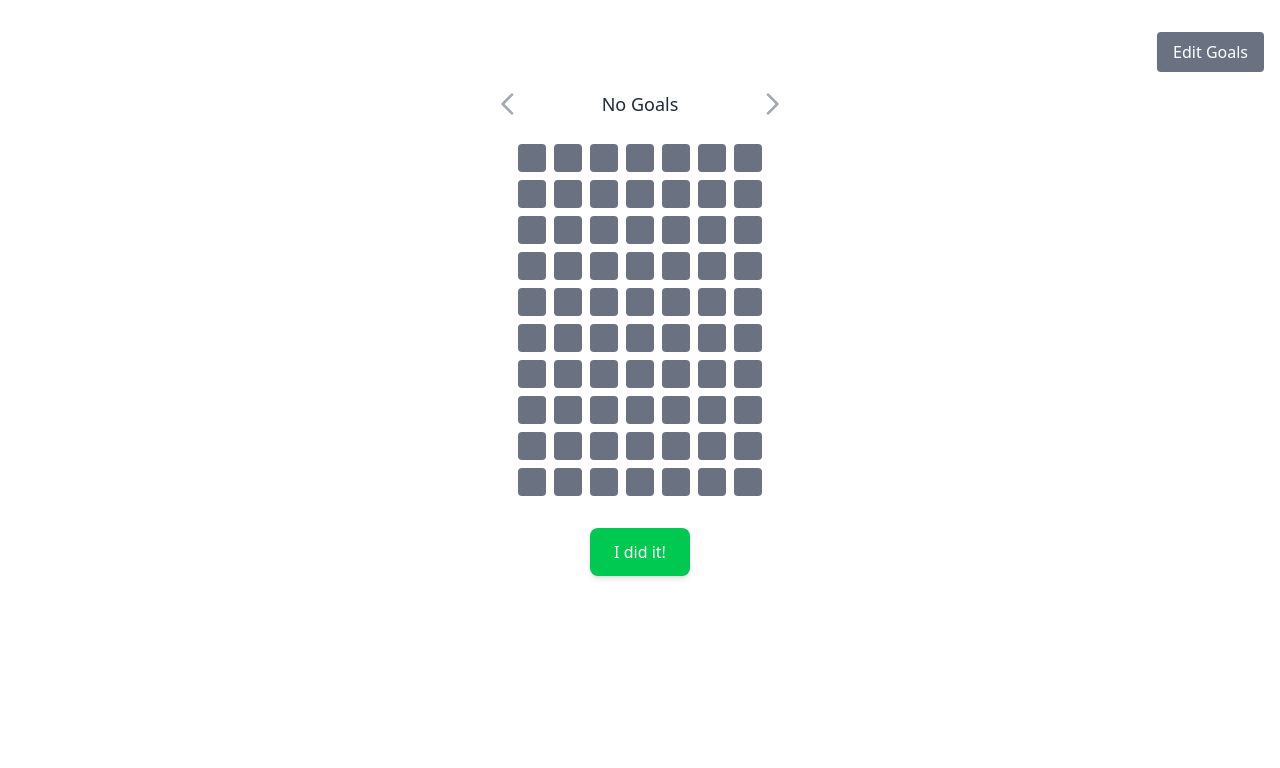
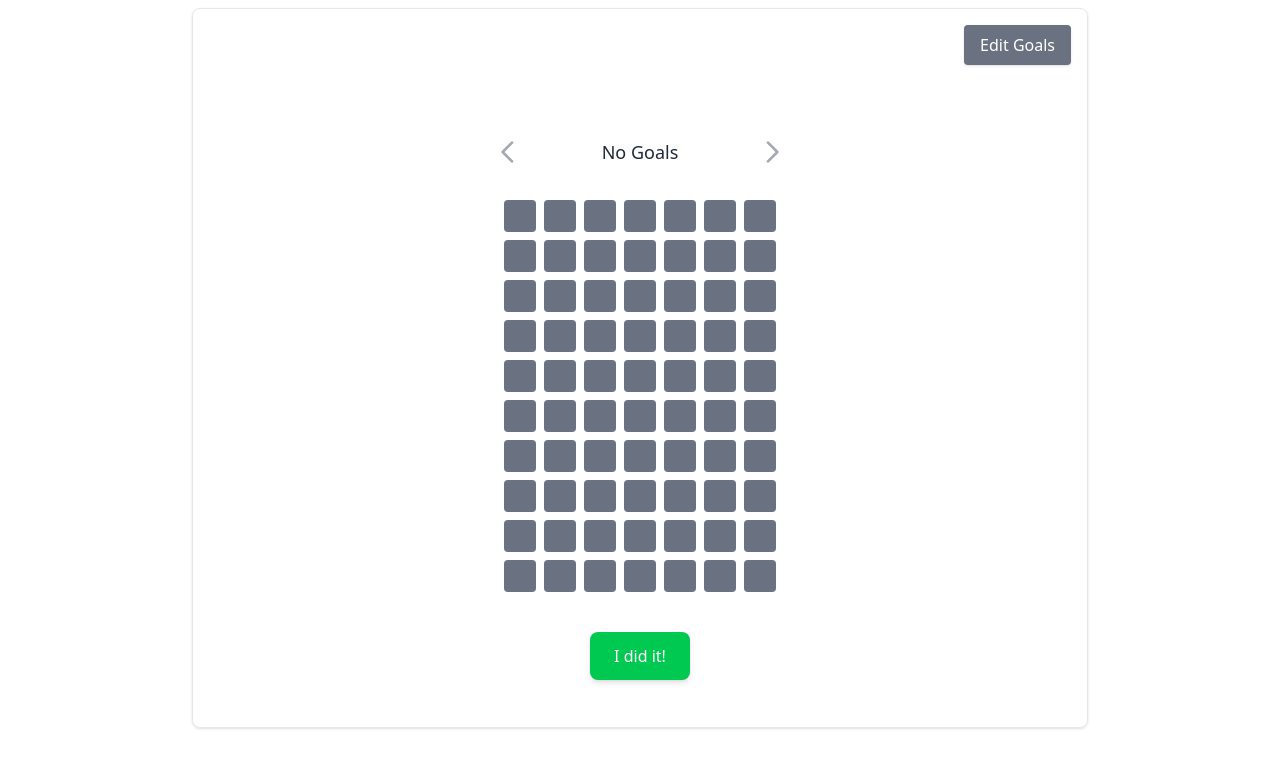
Before and after one commit to andydmort/habit-grid, a Vue app: page / in a window 1280 px wide. Shown: the top 768 px of the page. Built offline with nearby package versions, Linux system fonts and the light colour scheme.

Commit message:
feat: Added some better styling.

```diff
--- a/src/App.vue
+++ b/src/App.vue
@@ -68,14 +68,17 @@ onMounted(async () => {
 </script>
 
 <template>
-  <div class="flex flex-col items-center p-4">
+  <div class="flex flex-col items-center p-4 max-w-4xl mx-auto my-2 border border-gray-200 rounded-lg shadow-sm min-h-[90vh] w-[95%] sm:w-[90%]">
+    <div class="w-full flex justify-end mb-6">
       <button
-      class="mt-4 px-4 py-2 bg-gray-500 text-white rounded self-end"
+        class="px-4 py-2 bg-gray-500 text-white rounded hover:bg-gray-600 transition-colors shadow-sm"
         @click="showCreateGoalModal = true"
       >
         Edit Goals
       </button>
+    </div>
 
+    <div class="flex-1 flex flex-col items-center justify-center gap-4">
       <GoalSelector
         class="py-4"
         :goals="goals.map(g=>g.title)"
@@ -99,6 +102,7 @@ onMounted(async () => {
       >
         I did it!
       </button>
+    </div>
 
     <HabitModal
       v-if="selectedDay"
@@ -116,4 +120,5 @@ onMounted(async () => {
 </template>
 
 <style scoped>
+/* Add any additional custom styles here */
 </style>
--- a/src/components/BaseModal.vue
+++ b/src/components/BaseModal.vue
@@ -20,8 +20,8 @@ const emit = defineEmits<{
 </script>
 
 <template>
-  <div class="fixed inset-0 flex items-center justify-center bg-gray-900 bg-opacity-50" :style="{ zIndex: zIndex }">
-    <div :class="['bg-white p-6 rounded-lg shadow-lg', width]">
+  <div class="fixed inset-0 flex items-center justify-center bg-gray-900 bg-opacity-50 p-4" :style="{ zIndex: zIndex }">
+    <div :class="['bg-white p-6 rounded-lg shadow-lg max-h-[90vh] overflow-y-auto', width]">
       <h2 class="text-xl font-semibold mb-4">{{ title }}</h2>
 
       <!-- Content slot -->
--- a/src/components/Box.vue
+++ b/src/components/Box.vue
@@ -13,7 +13,7 @@ const handleClick = () => {
 
 <template>
   <div
-    class="w-7 h-7 justify-center cursor-pointer rounded-sm "
+    class="w-6 h-6 sm:w-7 sm:h-7 md:w-8 md:h-8 justify-center cursor-pointer rounded-sm transition-all duration-200 hover:scale-110"
     :class="props.color"
     @click="handleClick"
   >
--- a/src/components/WeeksOfDateBoxes.vue
+++ b/src/components/WeeksOfDateBoxes.vue
@@ -40,8 +40,8 @@ const weeks = computed<string[][]>(()=>{
 </script>
 
 <template>
-    <div>
-        <div v-for="(week) in weeks" :key="JSON.stringify(week)" class="flex gap-2 my-2">
+    <div class="flex flex-col items-center w-full max-w-[600px] mx-auto gap-1 sm:gap-2">
+        <div v-for="(week) in weeks" :key="JSON.stringify(week)" class="flex gap-1 sm:gap-2 justify-center">
             <DateBox
                 v-for="(date) in week"
                 :key="date"
```
Lines whose indentation alone changed are shown as unchanged.
